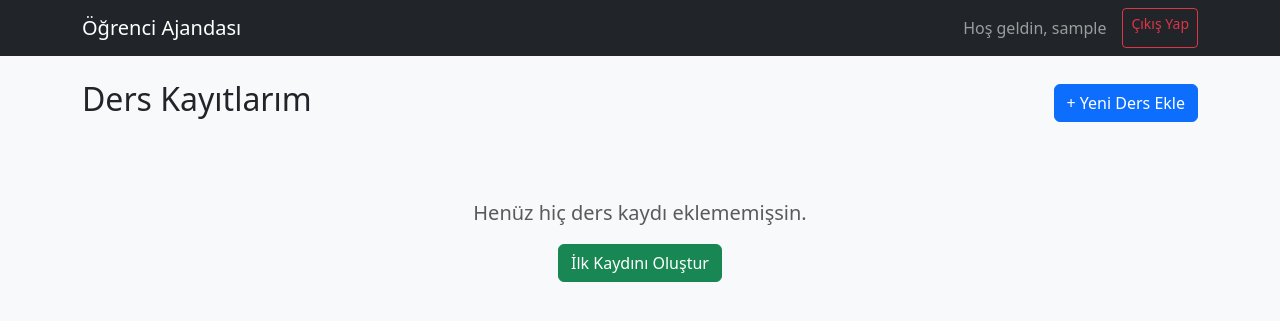
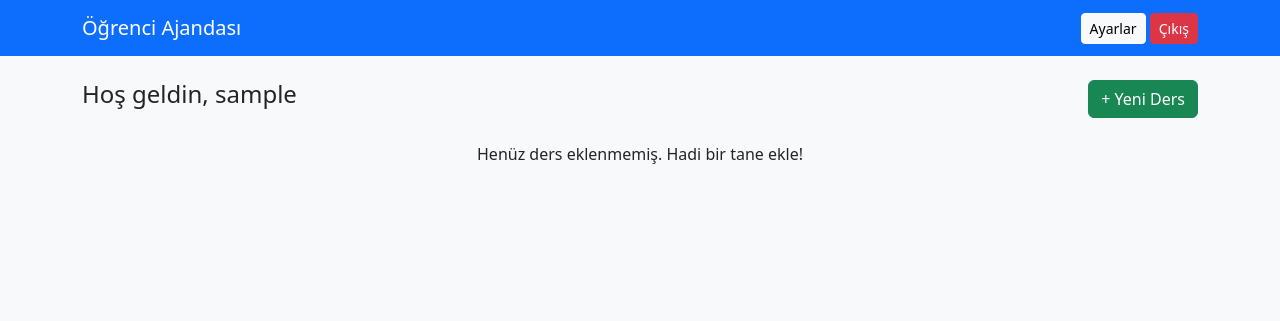
Before and after one commit to Faruk-D-Aydemir/ogrenci-ajandasi-saas, a Flask app: page / in a window 1280 px wide. Shown: the top 321 px of the page. Run offline with Flask 3, Linux system fonts and the light colour scheme; the visitor is signed in with stand-in values (Sample User, id 1); data that the repository does not hold is empty.

Commit message:
Dosya adi main.py yapildi, artik stabil

```diff
--- a/app.py
+++ /dev/null
@@ -1,184 +0,0 @@
-from flask import Flask, render_template, request, redirect, url_for, flash
-from flask_login import UserMixin, login_user, LoginManager, login_required, logout_user, current_user
-from flask_sqlalchemy import SQLAlchemy
-from datetime import datetime, date, timedelta, time
-from dotenv import load_dotenv
-import os
-from googleapiclient.discovery import build
-from werkzeug.security import generate_password_hash, check_password_hash
-import tempfile
-from flask_session import Session
-import json
-
-# .env dosyasını yükle (Yerel çalışma için)
-load_dotenv()
-
-app = Flask(__name__)
-
-# --- VERİ TABANI YAPILANDIRMASI (MYSQL & POSTGRES UYUMLU) ---
-# Railway veya Render'dan gelen DATABASE_URL'i al
-uri = os.getenv('DATABASE_URL')
-
-if uri:
-    # MySQL Uyumluluğu: Railway 'mysql://' verir ama Flask 'mysql+pymysql://' ister
-    if uri.startswith("mysql://"):
-        uri = uri.replace("mysql://", "mysql+pymysql://", 1)
-    # PostgreSQL Uyumluluğu: Render 'postgres://' verir ama SQLAlchemy 'postgresql://' ister
-    elif uri.startswith("postgres://"):
-        uri = uri.replace("postgres://", "postgresql://", 1)
-    app.config['SQLALCHEMY_DATABASE_URI'] = uri
-else:
-    # Eğer sunucuda değilsek yerel SQLite kullan
-    app.config['SQLALCHEMY_DATABASE_URI'] = 'sqlite:///proje_ajandasi.db'
-
-app.config['SQLALCHEMY_TRACK_MODIFICATIONS'] = False
-app.config['SECRET_KEY'] = os.getenv('SECRET_KEY', 'default_secret_12345')
-
-# YouTube API Anahtarı
-YOUTUBE_API_KEY = os.getenv("YOUTUBE_API_KEY")
-
-# SESSION AYARLARI
-app.config['SESSION_TYPE'] = 'filesystem'
-app.config['SESSION_PERMANENT'] = False
-app.config['SESSION_FILE_DIR'] = tempfile.gettempdir()
-Session(app)
-
-db = SQLAlchemy(app)
-
-# --- VERİ TABANI MODELLERİ ---
-class Kullanici(UserMixin, db.Model):
-    id = db.Column(db.Integer, primary_key=True)
-    kullanici_adi = db.Column(db.String(150), unique=True, nullable=False)
-    eposta = db.Column(db.String(150), unique=True, nullable=False)
-    parola_hash = db.Column(db.String(512))
-    calisma_saatleri_json = db.Column(db.Text, default='{}')
-    okul_saatleri = db.Column(db.String(50), default='08:00-17:00')
-
-    def set_password(self, parola):
-        self.parola_hash = generate_password_hash(parola)
-    def check_password(self, parola):
-        return check_password_hash(self.parola_hash, parola)
-
-class Kayit(db.Model):
-    id = db.Column(db.Integer, primary_key=True)
-    ders_adi = db.Column(db.String(100), nullable=False)
-    tarih = db.Column(db.DateTime, nullable=False)
-    konular = db.Column(db.Text, nullable=False)
-    video_sonuc = db.Column(db.Text)
-    alinan_not = db.Column(db.Integer, nullable=True)
-    kullanici_id = db.Column(db.Integer, db.ForeignKey('kullanici.id'), nullable=False)
-
-class ProgramGorev(db.Model):
-    id = db.Column(db.Integer, primary_key=True)
-    kullanici_id = db.Column(db.Integer, db.ForeignKey('kullanici.id'), nullable=False)
-    kayit_id = db.Column(db.Integer, db.ForeignKey('kayit.id'))
-    gorev_tarihi = db.Column(db.Date, nullable=False)
-    baslangic_saati = db.Column(db.Time, nullable=False)
-    bitis_saati = db.Column(db.Time, nullable=False)
-    gorev_adi = db.Column(db.String(200), nullable=False)
-    tamamlandi = db.Column(db.Boolean, default=False)
-
-# --- YARDIMCI FONKSİYONLAR ---
-def youtube_arama(arama_sorgusu):
-    if not YOUTUBE_API_KEY: return ""
-    try:
-        youtube = build("youtube", "v3", developerKey=YOUTUBE_API_KEY)
-        request = youtube.search().list(q=arama_sorgusu, part="snippet", maxResults=3, type="video")
-        response = request.execute()
-        vids = [f"{i['snippet']['title']}:::{'https://www.youtube.com/embed/'+i['id']['videoId']}" for i in response.get("items", [])]
-        return "|||".join(vids)
-    except: return ""
-
-def program_olustur_algo(kullanici_id):
-    kullanici = Kullanici.query.get(kullanici_id)
-    if not kullanici: return False
-    bugun = date.today()
-    limit = bugun + timedelta(days=7)
-    kayitlar = Kayit.query.filter(Kayit.kullanici_id==kullanici_id, Kayit.tarih >= datetime.combine(bugun, time.min)).all()
-    if not kayitlar: return False
-
-    ProgramGorev.query.filter_by(kullanici_id=kullanici_id).delete()
-
-    bos_saatler = json.loads(kullanici.calisma_saatleri_json or '{}')
-    gunler = ['Pazartesi', 'Salı', 'Çarşamba', 'Perşembe', 'Cuma', 'Cumartesi', 'Pazar']
-
-    for i in range(7):
-        su_an = bugun + timedelta(days=i)
-        gun_adi = gunler[su_an.weekday()]
-        if gun_adi in bos_saatler:
-            try:
-                bas, bit = bos_saatler[gun_adi].split('-')
-                # Basit bir görev ekleme mantığı
-                yeni = ProgramGorev(
-                    kullanici_id=kullanici_id, gorev_tarihi=su_an,
-                    baslangic_saati=time.fromisoformat(bas), bitis_saati=time.fromisoformat(bit),
-                    gorev_adi="Ders Çalışma Seansı", tamamlandi=False
-                )
-                db.session.add(yeni)
-            except: continue
-    db.session.commit()
-    return True
-
-# --- FLASK LOGIN ---
-login_manager = LoginManager(app)
-login_manager.login_view = 'giris'
-
-@login_manager.user_loader
-def load_user(user_id):
-    return Kullanici.query.get(int(user_id))
-
-# --- ROTALAR ---
-@app.route('/')
-def index():
-    if not current_user.is_authenticated: return redirect(url_for('giris'))
-    kayitlar = Kayit.query.filter_by(kullanici_id=current_user.id).order_by(Kayit.tarih).all()
-    return render_template('list.html', kayitlar=kayitlar)
-
-@app.route('/kayitol', methods=['GET', 'POST'])
-def kayitol():
-    if request.method == 'POST':
-        k_adi = request.form.get('kullanici_adi')
-        email = request.form.get('eposta')
-        sifre = request.form.get('parola')
-        if Kullanici.query.filter_by(eposta=email).first():
-            flash('Bu e-posta kayıtlı!', 'danger')
-        else:
-            yeni = Kullanici(kullanici_adi=k_adi, eposta=email)
-            yeni.set_password(sifre)
-            db.session.add(yeni); db.session.commit()
-            flash('Kayıt başarılı, giriş yap.', 'success')
-            return redirect(url_for('giris'))
-    return render_template('kayitol.html')
-
-@app.route('/giris', methods=['GET', 'POST'])
-def giris():
-    if request.method == 'POST':
-        user = Kullanici.query.filter_by(eposta=request.form.get('eposta')).first()
-        if user and user.check_password(request.form.get('parola')):
-            login_user(user); return redirect(url_for('index'))
-        flash('Hatalı bilgiler!', 'danger')
-    return render_template('giris.html')
-
-@app.route('/ekle', methods=['GET', 'POST'])
-@login_required
-def ekle():
-    if request.method == 'POST':
-        ders = request.form.get('ders_adi')
-        tarih = datetime.strptime(request.form.get('tarih'), '%Y-%m-%d')
-        konu = request.form.get('konular')
-        vids = youtube_arama(f"{ders} {konu}")
-        yeni = Kayit(ders_adi=ders, tarih=tarih, konular=konu, video_sonuc=vids, kullanici_id=current_user.id)
-        db.session.add(yeni); db.session.commit()
-        return redirect(url_for('index'))
-    return render_template('form.html')
-
-@app.route('/cikis')
-def cikis():
-    logout_user(); return redirect(url_for('giris'))
-
-# --- VERITABANI BASLATMA ---
-with app.app_context():
-    db.create_all()
-
-if __name__ == '__main__':
-    app.run(debug=True)
--- /dev/null
+++ b/main.py
@@ -0,0 +1,117 @@
+from flask import Flask, render_template, request, redirect, url_for, flash
+from flask_login import UserMixin, login_user, LoginManager, login_required, logout_user, current_user
+from flask_sqlalchemy import SQLAlchemy
+from datetime import datetime, date, timedelta, time
+from dotenv import load_dotenv
+import os
+import json
+import tempfile
+from flask_session import Session
+from werkzeug.security import generate_password_hash, check_password_hash
+
+load_dotenv()
+
+app = Flask(__name__)
+
+# --- VERİ TABANI ---
+uri = os.getenv('DATABASE_URL')
+if uri and uri.startswith("mysql://"):
+    uri = uri.replace("mysql://", "mysql+pymysql://", 1)
+app.config['SQLALCHEMY_DATABASE_URI'] = uri or 'sqlite:///proje_ajandasi.db'
+app.config['SQLALCHEMY_TRACK_MODIFICATIONS'] = False
+app.config['SECRET_KEY'] = os.getenv('SECRET_KEY', 'gizli_anahtar_123')
+
+# Session Ayarı
+app.config['SESSION_TYPE'] = 'filesystem'
+Session(app)
+
+db = SQLAlchemy(app)
+
+# --- MODELLER ---
+class Kullanici(UserMixin, db.Model):
+    id = db.Column(db.Integer, primary_key=True)
+    kullanici_adi = db.Column(db.String(150), unique=True, nullable=False)
+    eposta = db.Column(db.String(150), unique=True, nullable=False)
+    parola_hash = db.Column(db.String(512))
+
+    def set_password(self, parola):
+        self.parola_hash = generate_password_hash(parola)
+    def check_password(self, parola):
+        return check_password_hash(self.parola_hash, parola)
+
+class Kayit(db.Model):
+    id = db.Column(db.Integer, primary_key=True)
+    ders_adi = db.Column(db.String(100), nullable=False)
+    tarih = db.Column(db.DateTime, nullable=False)
+    konular = db.Column(db.Text, nullable=False)
+    video_sonuc = db.Column(db.Text)
+    kullanici_id = db.Column(db.Integer, db.ForeignKey('kullanici.id'), nullable=False)
+
+# --- LOGIN ---
+login_manager = LoginManager(app)
+login_manager.login_view = 'giris'
+
+@login_manager.user_loader
+def load_user(user_id):
+    return Kullanici.query.get(int(user_id))
+
+# --- ROTALAR ---
+@app.route('/')
+@login_required
+def index():
+    kayitlar = Kayit.query.filter_by(kullanici_id=current_user.id).all()
+    return render_template('list.html', kayitlar=kayitlar)
+
+@app.route('/giris', methods=['GET', 'POST'])
+def giris():
+    if request.method == 'POST':
+        user = Kullanici.query.filter_by(eposta=request.form.get('eposta')).first()
+        if user and user.check_password(request.form.get('parola')):
+            login_user(user)
+            return redirect(url_for('index'))
+        flash('Hatalı giriş!', 'danger')
+    return render_template('giris.html')
+
+@app.route('/kayitol', methods=['GET', 'POST'])
+def kayitol():
+    if request.method == 'POST':
+        if Kullanici.query.filter_by(eposta=request.form.get('eposta')).first():
+            flash('Bu e-posta kayıtlı!', 'warning')
+        else:
+            yeni = Kullanici(kullanici_adi=request.form.get('kullanici_adi'), eposta=request.form.get('eposta'))
+            yeni.set_password(request.form.get('parola'))
+            db.session.add(yeni); db.session.commit()
+            return redirect(url_for('giris'))
+    return render_template('kayitol.html')
+
+@app.route('/ekle', methods=['GET', 'POST'])
+@login_required
+def ekle():
+    if request.method == 'POST':
+        tarih_str = request.form.get('tarih')
+        yeni = Kayit(
+            ders_adi=request.form.get('ders_adi'),
+            tarih=datetime.strptime(tarih_str, '%Y-%m-%d'),
+            konular=request.form.get('konular'),
+            kullanici_id=current_user.id
+        )
+        db.session.add(yeni); db.session.commit()
+        return redirect(url_for('index'))
+    return render_template('form.html')
+
+@app.route('/ayarlar')
+@login_required
+def ayarlar():
+    return "Ayarlar sayfası yakında eklenecek. <a href='/'>Geri Dön</a>"
+
+@app.route('/cikis')
+def cikis():
+    logout_user()
+    return redirect(url_for('giris'))
+
+with app.app_context():
+    db.create_all()
+
+if __name__ == '__main__':
+    port = int(os.environ.get("PORT", 5000))
+    app.run(host='0.0.0.0', port=port)
--- a/templates/list.html
+++ b/templates/list.html
@@ -2,73 +2,43 @@
 <html lang="tr">
 <head>
     <meta charset="UTF-8">
-    <meta name="viewport" content="width=device-width, initial-scale=1.0">
-    <title>Derslerim - Öğrenci Ajandası</title>
+    <title>Ajandam</title>
     <link rel="stylesheet" href="https://cdn.jsdelivr.net/npm/bootstrap@5.3.0/dist/css/bootstrap.min.css">
 </head>
 <body class="bg-light">
-
-<nav class="navbar navbar-dark bg-dark mb-4">
+    <nav class="navbar navbar-dark bg-primary mb-4">
         <div class="container">
             <a class="navbar-brand" href="/">Öğrenci Ajandası</a>
-        <div class="d-flex">
-            <span class="navbar-text me-3">Hoş geldin, {{ current_user.kullanici_adi }}</span>
-            <a href="/cikis" class="btn btn-outline-danger btn-sm">Çıkış Yap</a>
+            <div>
+                <a href="{{ url_for('ayarlar') }}" class="btn btn-sm btn-light">Ayarlar</a>
+                <a href="{{ url_for('cikis') }}" class="btn btn-sm btn-danger">Çıkış</a>
             </div>
         </div>
     </nav>
 
     <div class="container">
-    <div class="d-flex justify-content-between align-items-center mb-4">
-        <h2>Ders Kayıtlarım</h2>
-        <a href="/ekle" class="btn btn-primary">+ Yeni Ders Ekle</a>
+        <div class="d-flex justify-content-between mb-4">
+            <h4>Hoş geldin, {{ current_user.kullanici_adi }}</h4>
+            <a href="/ekle" class="btn btn-success">+ Yeni Ders</a>
         </div>
 
-    {% with messages = get_flashed_messages(with_categories=true) %}
-      {% if messages %}
-        {% for category, message in messages %}
-          <div class="alert alert-{{ category }}">{{ message }}</div>
-        {% endfor %}
-      {% endif %}
-    {% endwith %}
-
         <div class="row">
-        {% if kayitlar %}
             {% for kayit in kayitlar %}
-            <div class="col-md-6 col-lg-4 mb-3">
-                <div class="card h-100 shadow-sm">
+            <div class="col-md-4 mb-3">
+                <div class="card shadow-sm">
                     <div class="card-body">
-                        <h5 class="card-title text-primary">{{ kayit.ders_adi }}</h5>
-                        <h6 class="card-subtitle mb-2 text-muted">
-                            {{ kayit.tarih.strftime('%d.%m.%Y') }}
-                        </h6>
-                        <p class="card-text"><strong>Konular:</strong> {{ kayit.konular }}</p>
-
-                        {% if kayit.video_sonuc %}
-                        <hr>
-                        <h6>Yardımcı Videolar:</h6>
-                        <div class="list-group list-group-flush">
-                            {% for video in kayit.video_sonuc.split('|||') %}
-                                {% set vid_data = video.split(':::') %}
-                                <a href="{{ vid_data[1] }}" target="_blank" class="list-group-item list-group-item-action small text-truncate">
-                                    🎥 {{ vid_data[0] }}
-                                </a>
-                            {% endfor %}
-                        </div>
-                        {% endif %}
+                        <h5 class="card-title">{{ kayit.ders_adi }}</h5>
+                        <p class="text-muted">{{ kayit.tarih.strftime('%d.%m.%Y') }}</p>
+                        <p class="card-text">{{ kayit.konular }}</p>
                     </div>
                 </div>
             </div>
+            {% else %}
+            <div class="col-12 text-center">
+                <p>Henüz ders eklenmemiş. Hadi bir tane ekle!</p>
+            </div>
             {% endfor %}
-        {% else %}
-            <div class="col-12 text-center mt-5">
-                <p class="lead text-muted">Henüz hiç ders kaydı eklememişsin.</p>
-                <a href="/ekle" class="btn btn-success">İlk Kaydını Oluştur</a>
-            </div>
-        {% endif %}
         </div>
     </div>
-
-<script src="https://cdn.jsdelivr.net/npm/bootstrap@5.3.0/dist/js/bootstrap.bundle.min.min.js"></script>
 </body>
 </html>
```
Lines whose indentation alone changed are shown as unchanged.
